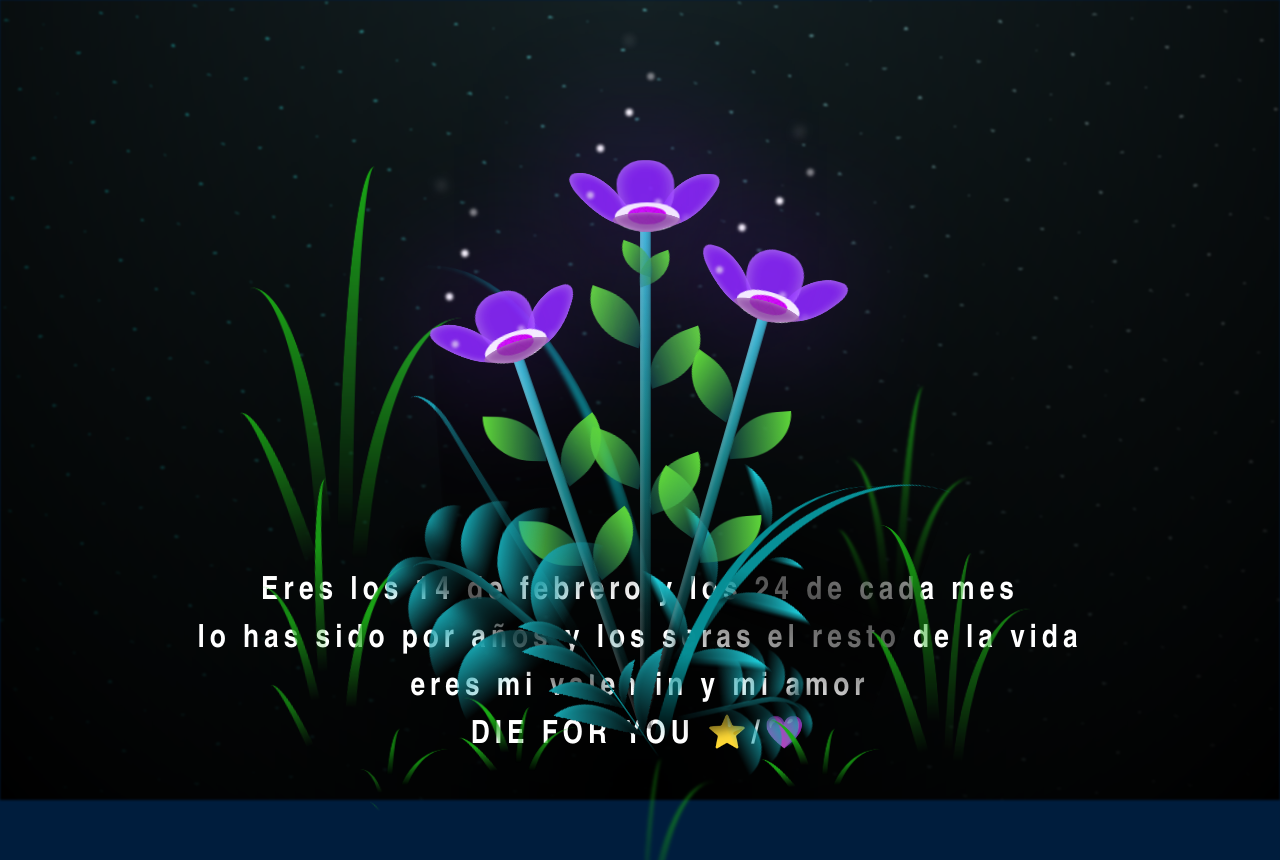
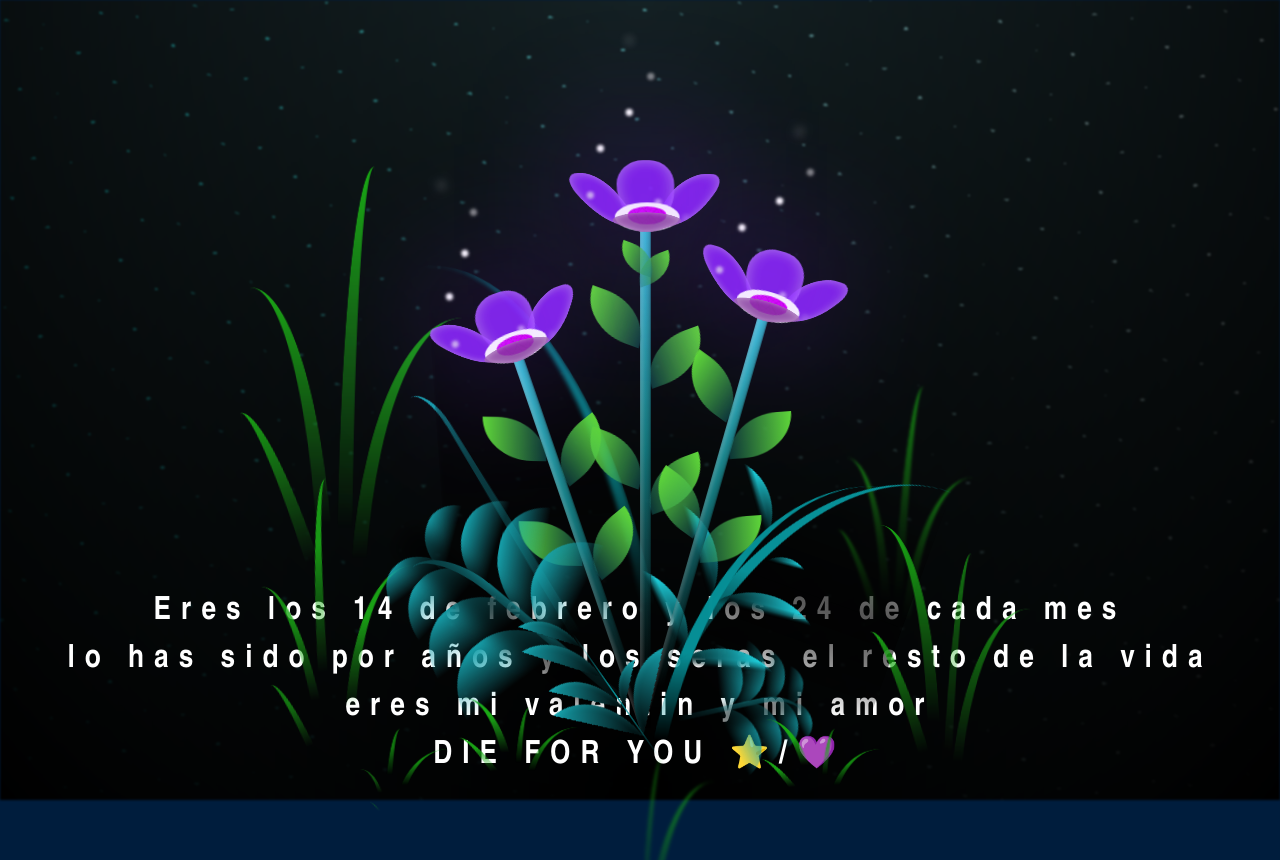
Before and after one commit to EduardoRamirez86/Ideas, a plain HTML site: page flores/flower.html in a window 1280 px wide. Shown: the top 860 px of the page. Drawn offline with Linux system fonts and the light colour scheme.

Commit message:
Update main.css

```diff
--- a/flores/css/main.css
+++ b/flores/css/main.css
@@ -43,17 +43,14 @@ body {
 .titulo {
   font-family: "Arial Narrow", Arial, sans-serif;
   color: rgb(255, 255, 255);
-  position: absolute;  /* Coloca el texto de manera absoluta */
-  bottom: 20px;  /* Ajusta la distancia desde la parte inferior */
-  left: 50%;  /* Centra el texto horizontalmente */
-  width: 100%;
-  transform: translateX(-50%);  /* Centra el texto correctamente */
+  position: fixed;  /* Fijar el texto en la parte inferior */
+  bottom: 0;  /* Lo posiciona al fondo de la pantalla */
+  width: 100%;  /* Hace que el texto ocupe todo el ancho de la pantalla */
+  text-align: center;  /* Centra el texto */
   font-weight: bold;
-  letter-spacing: 5px;
+  letter-spacing: 10px;
   opacity: 0;
   animation: fadeIn 3s ease-in-out forwards;
-  text-align: center;
-  z-index: 0;
 }
 
 @keyframes fadeIn {
```
